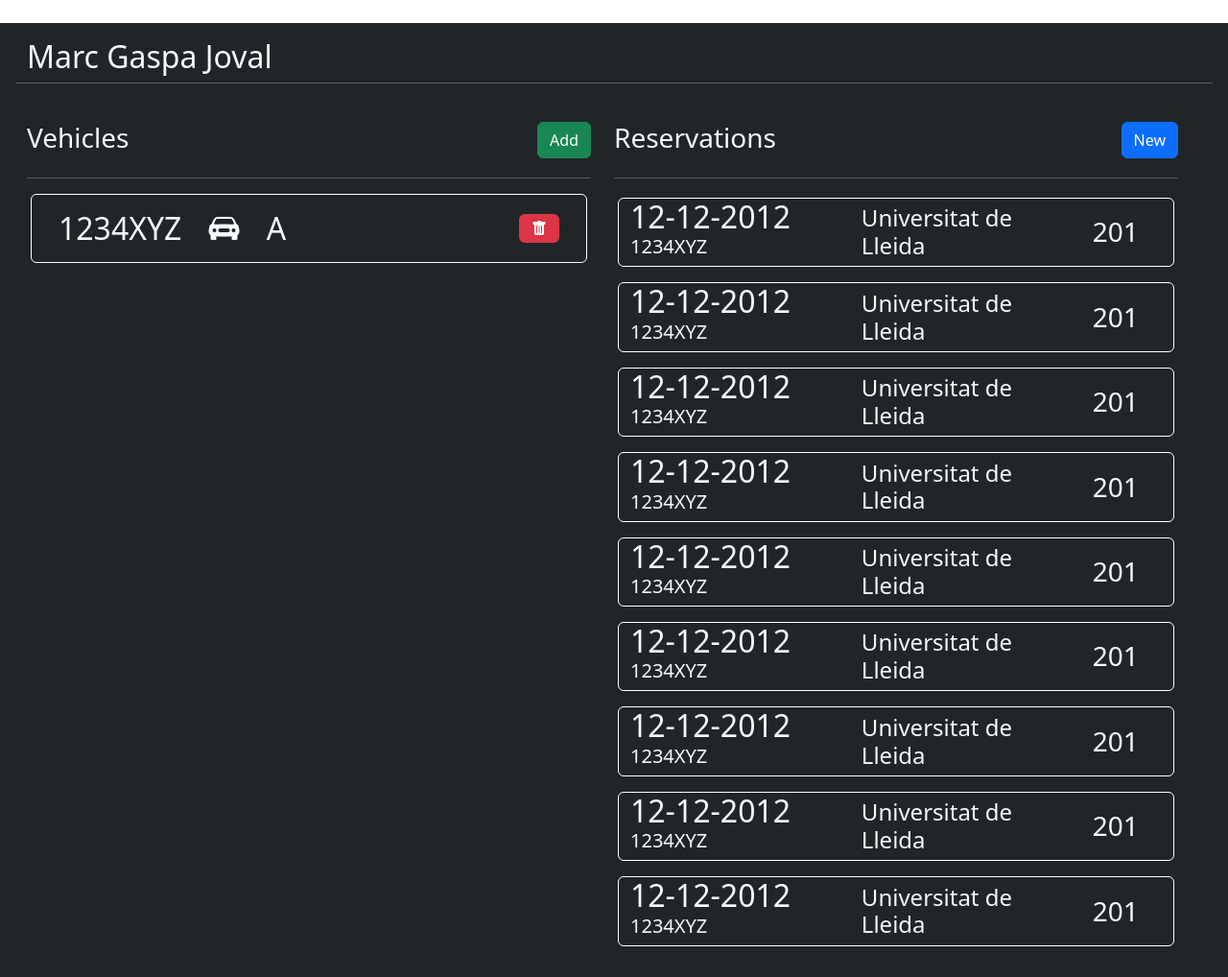
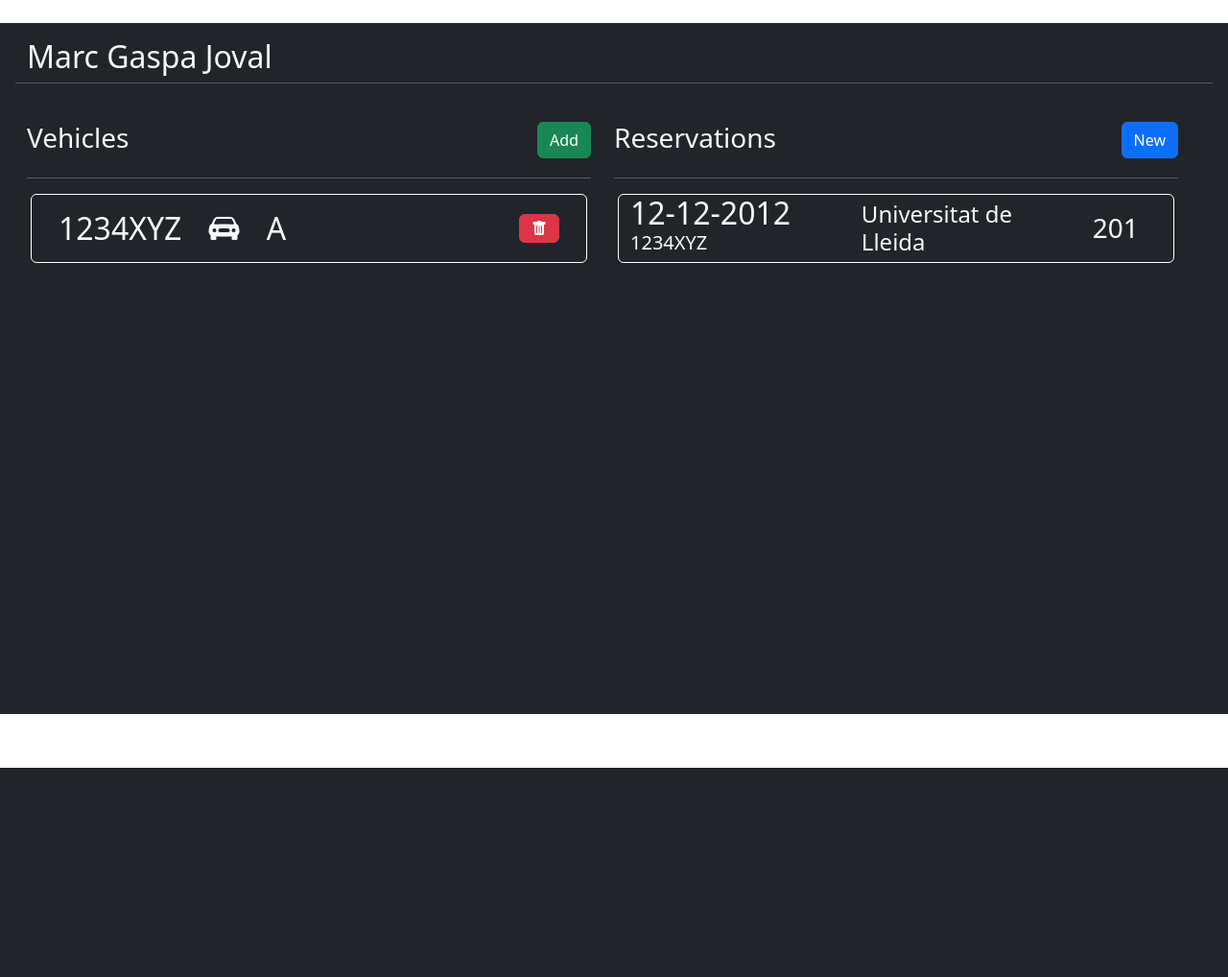
Before and after one commit to aleex0309/parKING, a Django app: template web/templates/web/dashboard.html in a window 1280 px wide. Shown: the whole page at 96% size. After the commit the page ends 800 px from the top, so only its background shows below. Run offline with Django 4.2, Linux system fonts and the light colour scheme; the template is opened without the code that fills it, so the values that code supplies are empty.

Commit message:
prototype done

```diff
--- a/web/templates/web/dashboard.html
+++ b/web/templates/web/dashboard.html
@@ -9,8 +9,8 @@
   <link rel="stylesheet" href="https://cdn.jsdelivr.net/npm/bootstrap-icons@1.10.5/font/bootstrap-icons.css">
 </head>
 
-<body class="text-light m-0">
-  <div class="container-fluid mt-4 bg-dark">
+<body class="text-light">
+  <div class="container-fluid mt-4 bg-dark" style="min-height: 90vh;">
     <div class="row p-3">
       <div class="col">
         <h2>Marc Gaspa Joval</h2>
@@ -40,7 +40,7 @@
                 <h2 class="d-inline-block m-0">A</h2>
               </div>
               <div class="col col-2" align="right">
-                <button type="button" class="btn btn-danger bi bi-trash-fill "></button>
+                <button type="button" class="btn btn-danger bi bi-trash-fill"></button>
               </div>
             </div>
           </div>
@@ -59,109 +59,7 @@
           </div>
           <hr class="hr">
           <!-- Start of reservation rows -->
-
-          <div class="col overflow-y-auto">
-            <div class="row mb-3 align-items-center border border-white rounded m-1">
-              <div class="col">
-                <h2 class="d-inline">12-12-2012</h2>
-                <h5 class="">1234XYZ</h5>
-              </div>
-              <div class="col align-items-center">
-                <h4 class="mb-0">Universitat de Lleida</h4>
-              </div>
-              <div class="col-2">
-                <h3 class="d-inline">201</h3>
-              </div>
-            </div>
-
-            <div class="row mb-3 align-items-center border border-white rounded m-1">
-              <div class="col">
-                <h2 class="d-inline">12-12-2012</h2>
-                <h5 class="">1234XYZ</h5>
-              </div>
-              <div class="col align-items-center">
-                <h4 class="mb-0">Universitat de Lleida</h4>
-              </div>
-              <div class="col-2">
-                <h3 class="d-inline">201</h3>
-              </div>
-            </div>
-
-            <div class="row mb-3 align-items-center border border-white rounded m-1">
-              <div class="col">
-                <h2 class="d-inline">12-12-2012</h2>
-                <h5 class="">1234XYZ</h5>
-              </div>
-              <div class="col align-items-center">
-                <h4 class="mb-0">Universitat de Lleida</h4>
-              </div>
-              <div class="col-2">
-                <h3 class="d-inline">201</h3>
-              </div>
-            </div>
-
-            <div class="row mb-3 align-items-center border border-white rounded m-1">
-              <div class="col">
-                <h2 class="d-inline">12-12-2012</h2>
-                <h5 class="">1234XYZ</h5>
-              </div>
-              <div class="col align-items-center">
-                <h4 class="mb-0">Universitat de Lleida</h4>
-              </div>
-              <div class="col-2">
-                <h3 class="d-inline">201</h3>
-              </div>
-            </div>
-
-            <div class="row mb-3 align-items-center border border-white rounded m-1">
-              <div class="col">
-                <h2 class="d-inline">12-12-2012</h2>
-                <h5 class="">1234XYZ</h5>
-              </div>
-              <div class="col align-items-center">
-                <h4 class="mb-0">Universitat de Lleida</h4>
-              </div>
-              <div class="col-2">
-                <h3 class="d-inline">201</h3>
-              </div>
-            </div>
-            <div class="row mb-3 align-items-center border border-white rounded m-1">
-              <div class="col">
-                <h2 class="d-inline">12-12-2012</h2>
-                <h5 class="">1234XYZ</h5>
-              </div>
-              <div class="col align-items-center">
-                <h4 class="mb-0">Universitat de Lleida</h4>
-              </div>
-              <div class="col-2">
-                <h3 class="d-inline">201</h3>
-              </div>
-            </div>
-
-            <div class="row mb-3 align-items-center border border-white rounded m-1">
-              <div class="col">
-                <h2 class="d-inline">12-12-2012</h2>
-                <h5 class="">1234XYZ</h5>
-              </div>
-              <div class="col align-items-center">
-                <h4 class="mb-0">Universitat de Lleida</h4>
-              </div>
-              <div class="col-2">
-                <h3 class="d-inline">201</h3>
-              </div>
-            </div>
-            <div class="row mb-3 align-items-center border border-white rounded m-1">
-              <div class="col">
-                <h2 class="d-inline">12-12-2012</h2>
-                <h5 class="">1234XYZ</h5>
-              </div>
-              <div class="col align-items-center">
-                <h4 class="mb-0">Universitat de Lleida</h4>
-              </div>
-              <div class="col-2">
-                <h3 class="d-inline">201</h3>
-              </div>
-            </div>
+          <div class="col">
             <div class="row mb-3 align-items-center border border-white rounded m-1">
               <div class="col">
                 <h2 class="d-inline">12-12-2012</h2>
```
